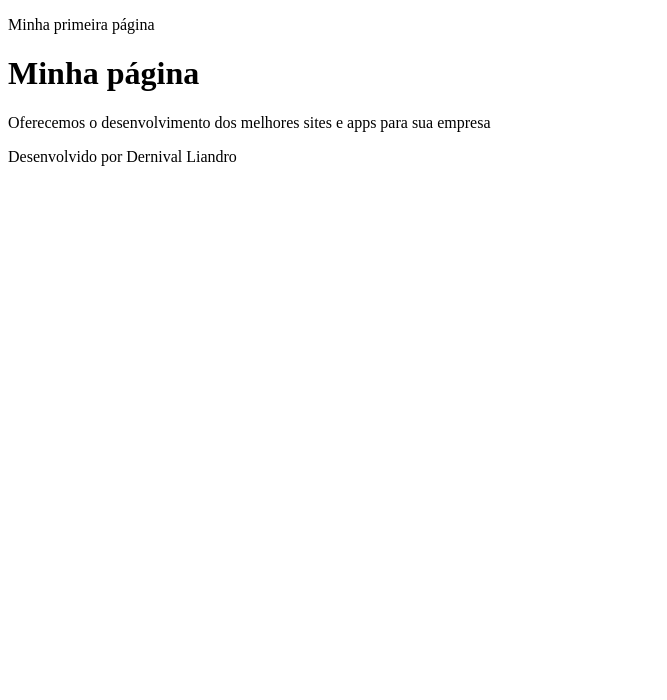
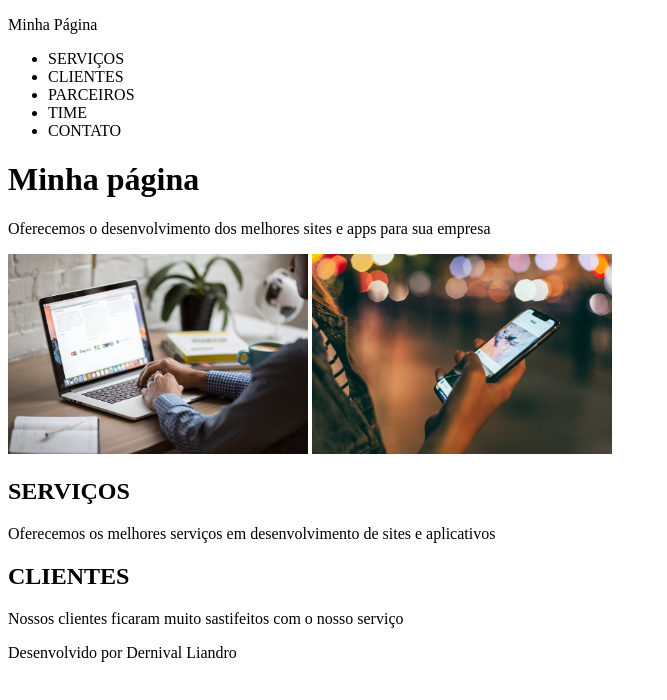
Before and after one commit to Liandro73/html5-css3-dio, a plain HTML site: page index.html in a window 1280 px wide. Shown: the whole page, without its empty margins (0-667 px from the left). Drawn offline with Linux system fonts and the light colour scheme.

Commit message:
Inclusão da navegação do site e imagens

```diff
--- a/index.html
+++ b/index.html
@@ -1,22 +1,50 @@
 <!DOCTYPE html>
 <html lang="pt-br">
-    <head>
-        <meta charset="utf-8">
-        <title>Minha página</title>
-    </head>
 
-    <body>
-        <p>Minha primeira página</p>
-    </body>
+<head>
+    <meta charset="utf-8">
+    <title>Minha página</title>
+</head>
+
+<body>
+
+    <nav>
+        <p>Minha Página</p>
+        <ul>
+            <li>SERVIÇOS</li>
+            <li>CLIENTES</li>
+            <li>PARCEIROS</li>
+            <li>TIME</li>
+            <li>CONTATO</li>
+        </ul>
+    </nav>
 
     <header>
         <h1>Minha página</h1>
         <p>
             Oferecemos o desenvolvimento dos melhores sites e apps para sua empresa
         </p>
+        <img src="img/site.jpeg" alt="Oferecemos sites" width="300px">
+        <img src="img/app.jpeg" alt="Oferecemos aplicativos" width="300px">
     </header>
+
+    <section id="servicos">
+        <h2>SERVIÇOS</h2>
+        <p>
+            Oferecemos os melhores serviços em desenvolvimento de sites e aplicativos
+        </p>
+    </section>
+
+    <section id="clientes">
+        <h2>CLIENTES</h2>
+        <p>
+            Nossos clientes ficaram muito sastifeitos com o nosso serviço
+        </p>
+    </section>
 
     <footer>
         <p>Desenvolvido por Dernival Liandro</p>
     </footer>
+</body>
+
 </html>
```
Also changed, not shown: img/app.jpeg (added), img/cliente1.jpeg (added), img/cliente2.jpg (added), img/site.jpeg (added).
